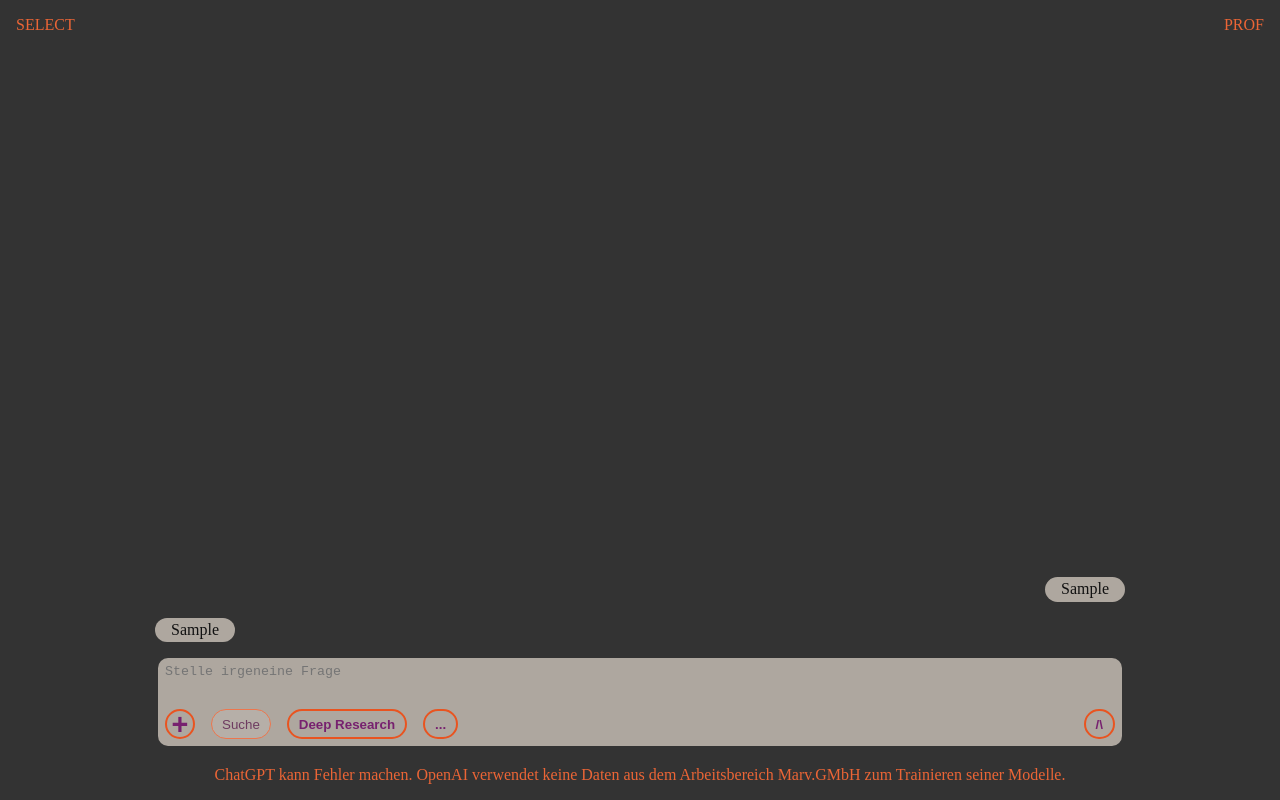
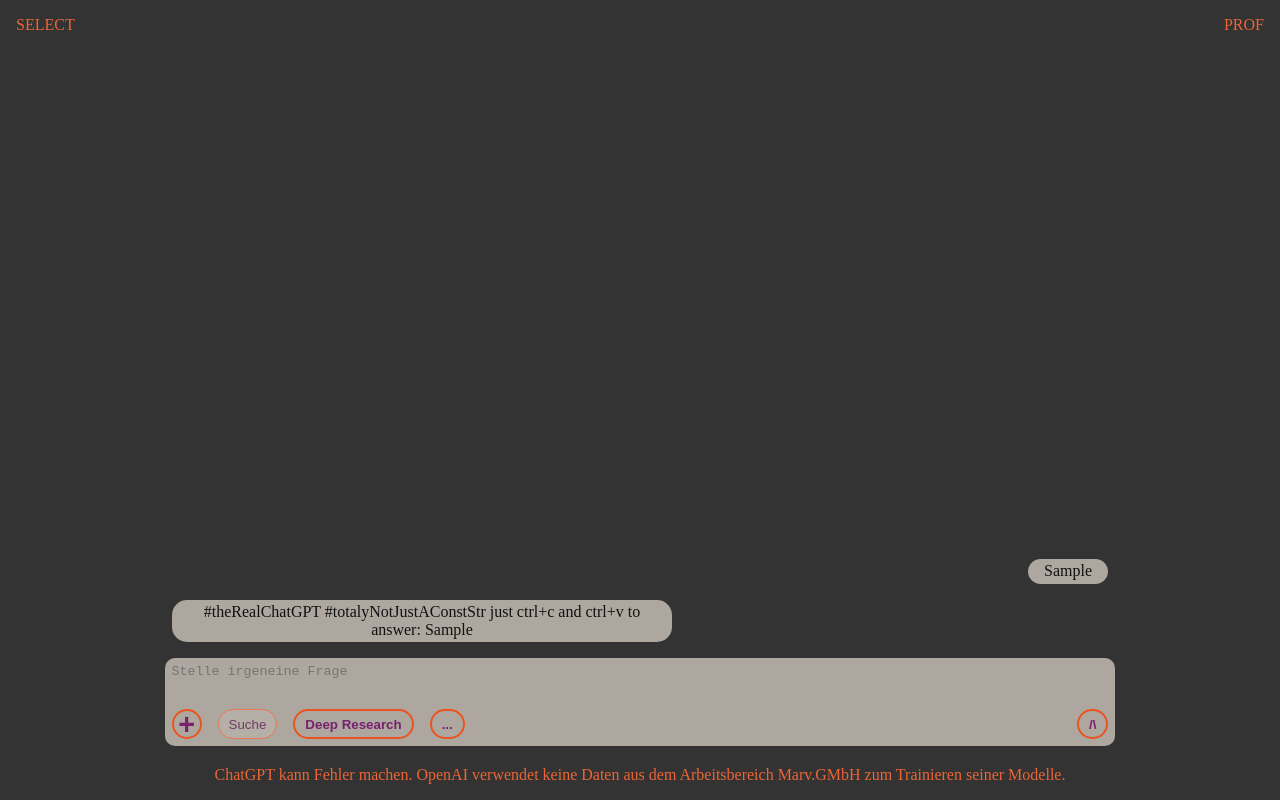
Before and after one commit to ChipperFluff/ChatGPT-Clone, a website built with Vite: page index.html in a window 1280 px wide. Both pictures are taken after typing "Sample" into the empty fields and a click on the button "...". Built offline with nearby package versions, Linux system fonts and the light colour scheme.

Commit message:
Refactor styles and components: remove KiRequest interface, streamline query form, and enhance layout styles

```diff
--- a/index.html
+++ b/index.html
@@ -22,30 +22,30 @@
         <!-- items with js -->
       </section>
 
-      <form class="content-query">
+      <form class="query">
         <textarea
           type="text"
           name="query-input"
-          class="content-query-input"
+          class="query-input"
           rows="3"
           placeholder="Stelle irgeneine Frage"
         ></textarea>
-        <div class="content-query-control">
-          <div class="content-query-control-left">
-            <button class="content-query-control-upload-btn">+</button>
-            <button class="content-query-control-search-btn" disabled>
+        <div class="query-control">
+          <div class="query-control-left">
+            <button class="query-control-upload-btn">+</button>
+            <button class="query-control-search-btn" disabled>
               Suche
             </button>
-            <button class="content-query-control-deep-search-btn">
+            <button class="query-control-deep-search-btn">
               Deep Research
             </button>
-            <button class="content-query-control-show-tools-btn">...</button>
+            <button class="query-control-show-tools-btn">...</button>
           </div>
-          <div class="content-query-control-right">
-            <button class="content-query-control-audio-chat-btn hidden">
+          <div class="query-control-right">
+            <button class="query-control-audio-chat-btn hidden">
               |||
             </button>
-            <button class="content-query-control-submit-btn">/\</button>
+            <button class="query-control-submit-btn">/\</button>
           </div>
         </div>
       </form>
--- a/src/scripts/components/query.ts
+++ b/src/scripts/components/query.ts
@@ -1,16 +1,14 @@
-import { KI_REQUEST_EVENT } from "../main";
 import { HistoryEvent } from "../types/history";
-import { KiRequest } from "../types/main";
 import history from "./history";
 
 export default {
   init() {
     const components =
-      document.querySelectorAll<HTMLFormElement>(".content-query");
+      document.querySelectorAll<HTMLFormElement>(".query");
 
     components.forEach((component) => {
-      const submitBtn = component.querySelector<HTMLInputElement>(
-        ".content-query-control-submit-btn",
+      const submitBtn = component.querySelector<HTMLButtonElement>(
+        ".query-control-submit-btn",
       );
       const queryInput =
         component.querySelector<HTMLTextAreaElement>("textarea");
@@ -21,35 +19,47 @@ export default {
 
       component?.addEventListener("submit", (event) => {
         event.preventDefault();
-        this.sendOutQuery(queryInput)
+        this.sendOutQuery(queryInput, submitBtn, queryInput);
       });
 
       queryInput?.addEventListener("keydown", (event) => {
         if (!(event.ctrlKey && event.key == "Enter")) return;
-          this.sendOutQuery(queryInput)
+        this.sendOutQuery(queryInput, submitBtn, queryInput);
       });
     });
   },
 
-  sendOutQuery(textarea: HTMLTextAreaElement) {
+  async sendOutQuery(
+    textarea: HTMLTextAreaElement,
+    submitBtn: HTMLButtonElement,
+    queryInput: HTMLTextAreaElement,
+  ) {
     const query = textarea.value;
-    textarea.value = ''
+    textarea.value = "";
+    submitBtn.disabled = true;
+    queryInput.disabled = true;
 
     document.dispatchEvent(
       new CustomEvent<HistoryEvent>(history.APPEND_HISTORY_EVENT, {
-          detail: {
-            message: query,
-            alignment: "right"
-          }
+        detail: {
+          message: query,
+          alignment: "right",
+        },
       }),
     );
 
+    await new Promise((r) => setTimeout(r, 2000));
+
     document.dispatchEvent(
-      new CustomEvent<KiRequest>(KI_REQUEST_EVENT, {
-          detail: {
-            request: query,
-          }
+      new CustomEvent<HistoryEvent>(history.APPEND_HISTORY_EVENT, {
+        detail: {
+          message: `#theRealChatGPT #totalyNotJustAConstStr just ctrl+c and ctrl+v to answer: ${query}`,
+          alignment: "left",
+        },
       }),
     );
-  }
+
+    submitBtn.disabled = false;
+    queryInput.disabled = false;
+  },
 };
--- a/src/scripts/main.ts
+++ b/src/scripts/main.ts
@@ -1,21 +1,7 @@
 import history from "./components/history";
 import query from "./components/query";
-import { KiRequest } from "./types/main";
-import { HistoryEvent } from "./types/history";
-
-export const KI_REQUEST_EVENT = "ki-request";
 
 document.addEventListener("DOMContentLoaded", () => {
   history.init();
   query.init();
-
-  document.addEventListener(KI_REQUEST_EVENT, async (event: CustomEvent<KiRequest>) => {
-    await new Promise(r => setTimeout(r, 2000));
-    document.dispatchEvent(new CustomEvent<HistoryEvent>(history.APPEND_HISTORY_EVENT, {
-      detail: {
-        message: event.detail.request,
-        alignment: 'left'
-      }
-    }));
-  });
 });
--- a/src/scripts/types/main.ts
+++ /dev/null
@@ -1,3 +0,0 @@
-export interface KiRequest {
-    request: string;
-}
--- a/src/styles/_content.scss
+++ /dev/null
@@ -1,178 +0,0 @@
-@use "./utilities/variables";
-
-@mixin scrollbar() {
-  &::-webkit-scrollbar {
-    width: 14px;
-    height: 18px;
-  }
-  &::-webkit-scrollbar-thumb {
-    height: 6px;
-    border: 4px solid variables.$transparent;
-    background-clip: padding-box;
-    border-radius: 7px;
-    background-color: variables.$canonical-aubergine-15;
-  }
-  &::-webkit-scrollbar-button {
-    width: 0;
-    height: 0;
-    display: none;
-  }
-  &::-webkit-scrollbar-corner {
-    background-color: variables.$transparent;
-  }
-}
-
-.conversation-start {
-  align-items: end;
-  justify-content: end !important;
-}
-
-.conversation-history {
-  display: flex;
-  flex-direction: column;
-  align-items: center;
-  text-align: center;
-  justify-content: flex-end;
-  gap: 1rem;
-  height: 100%;
-  width: 97%;
-  overflow-y: auto;
-  @include scrollbar();
-
-  margin: 0;
-  padding-bottom: 1rem;
-
-  &-item {
-    background-color: variables.$warm-grey-base;
-    color: variables.$text-main;
-    padding: 1rem;
-    padding-block: 0.2rem;
-    border-radius: 15px;
-    max-width: 500px;
-  }
-}
-
-.right {
-  align-self: end;
-}
-
-.left {
-  align-self: start;
-}
-
-.content {
-  display: flex;
-  flex-direction: column;
-  align-items: center;
-  justify-content: center;
-
-  width: 100%;
-  max-width: 1000px;
-  height: 87vh;
-  margin: 0 auto;
-  margin-bottom: 20px;
-
-  &-title {
-    font-size: 1.875rem;
-    color: variables.$primary-default;
-  }
-
-  &-query {
-    display: flex;
-    flex-direction: column;
-
-    width: 95%;
-    padding: 0.41rem;
-
-    border-radius: 10px;
-    background: variables.$warm-grey-base;
-  }
-
-  &-query-input {
-    width: 100%;
-    resize: none;
-    background: inherit;
-    border: none;
-  }
-
-  &-query-input:focus {
-    outline: none;
-    border: none;
-  }
-
-  &-query-input {
-    color: variables.$canonical-aubergine-10;
-  }
-
-  &-query-input:disabled {
-    color: variables.$canonical-aubergine-25;
-  }
-
-  &-query-control {
-    display: flex;
-    flex-direction: row;
-    justify-content: space-between;
-
-    border-radius: 15px;
-    background: inherit;
-
-    &-left {
-      background: inherit;
-      display: flex;
-      gap: 1rem;
-    }
-
-    &-right {
-      background: inherit;
-    }
-
-    button {
-      background: inherit;
-      border: 2px solid variables.$button-primary;
-      color: variables.$button-secondary;
-      width: auto;
-      height: 30px;
-      border-radius: 25px;
-      padding: 0 10px;
-      display: flex;
-      align-items: center;
-      justify-content: center;
-      font-weight: 700;
-      transition: 200ms;
-    }
-
-    button:not(:disabled):hover {
-      background: variables.$button-primary-hover;
-      border-color: variables.$button-primary-hover;
-      color: variables.$button-secondary-hover;
-    }
-
-    button:not(:disabled):active {
-      border-color: variables.$border-dark;
-    }
-
-    button:disabled {
-      background: variables.$warm-grey-90;
-      border: 1.5px solid variables.$orange-80;
-      color: variables.$mid-aubergine-90;
-      font-weight: 100;
-      transition: 200ms;
-    }
-
-    // left side
-    &-upload-btn {
-      text-align: center;
-      width: 30px !important;
-      font-size: 1.8rem;
-    }
-  }
-}
-
-.footer p {
-  text-align: center;
-  padding-inline: 8rem;
-}
-
-.hidden {
-  display: none !important;
-}
--- /dev/null
+++ b/src/styles/_global.scss
@@ -0,0 +1,18 @@
+@use "./utilities/variables";
+
+* {
+    margin: 0;
+    padding: 0;
+    box-sizing: border-box;
+
+    background: variables.$border-dark;
+    color: variables.$primary-light;
+  }
+
+  body {
+    height: 100vh;
+  }
+
+  .hidden {
+    display: none !important;
+  }
--- /dev/null
+++ b/src/styles/components/_history.scss
@@ -0,0 +1,33 @@
+@use "../utilities/variables";
+
+.conversation-history {
+  display: flex;
+  flex-direction: column;
+  text-align: center;
+  justify-content: flex-end;
+  gap: 1rem;
+  height: 100%;
+  width: 100%;
+
+  padding-inline: 2rem;
+
+  margin: 0;
+  padding-bottom: 1rem;
+
+  &-item {
+    background-color: variables.$warm-grey-base;
+    color: variables.$text-main;
+    padding: 1rem;
+    padding-block: 0.2rem;
+    border-radius: 15px;
+    max-width: 500px;
+  }
+
+  .right {
+    align-self: end;
+  }
+
+  .left {
+    align-self: start;
+  }
+}
--- /dev/null
+++ b/src/styles/components/_query.scss
@@ -0,0 +1,91 @@
+@use "../utilities/variables";
+
+.query {
+  display: flex;
+  flex-direction: column;
+
+  width: 95%;
+  padding: 0.41rem;
+
+  border-radius: 10px;
+  background: variables.$warm-grey-base;
+
+  &-input {
+    width: 100%;
+    resize: none;
+    background: inherit;
+    border: none;
+  }
+
+  &-input:focus {
+    outline: none;
+    border: none;
+  }
+
+  &-input {
+    color: variables.$canonical-aubergine-10;
+  }
+
+  &-input:disabled {
+    color: variables.$canonical-aubergine-25;
+  }
+
+  &-control {
+    display: flex;
+    flex-direction: row;
+    justify-content: space-between;
+
+    border-radius: 15px;
+    background: inherit;
+
+    &-left {
+      background: inherit;
+      display: flex;
+      gap: 1rem;
+    }
+
+    &-right {
+      background: inherit;
+    }
+
+    button {
+      background: inherit;
+      border: 2px solid variables.$button-primary;
+      color: variables.$button-secondary;
+      width: auto;
+      height: 30px;
+      border-radius: 25px;
+      padding: 0 10px;
+      display: flex;
+      align-items: center;
+      justify-content: center;
+      font-weight: 700;
+      transition: 200ms;
+    }
+
+    button:not(:disabled):hover {
+      background: variables.$button-primary-hover;
+      border-color: variables.$button-primary-hover;
+      color: variables.$button-secondary-hover;
+    }
+
+    button:not(:disabled):active {
+      border-color: variables.$border-dark;
+    }
+
+    button:disabled {
+      background: variables.$warm-grey-90;
+      border: 1.5px solid variables.$orange-80;
+      color: variables.$mid-aubergine-90;
+      font-weight: 100;
+      transition: 200ms;
+    }
+
+    // left side
+    &-upload-btn {
+      text-align: center;
+      width: 30px !important;
+      font-size: 1.8rem;
+    }
+  }
+}
--- a/src/styles/main.scss
+++ b/src/styles/main.scss
@@ -1,15 +1,6 @@
+@use "./global";
 @use "./utilities/variables";
-@use "./layout";
-@use "./content";
-
-* {
-  margin: 0;
-  padding: 0;
-
-  background: variables.$border-dark;
-  color: variables.$primary-light;
-}
-
-body {
-  height: 100vh;
-}
+@use "./page/content";
+@use "./page/layout";
+@use "./components/history";
+@use "./components/_query";
--- /dev/null
+++ b/src/styles/page/_content.scss
@@ -0,0 +1,24 @@
+@use "../utilities/variables";
+
+.conversation-start {
+  align-items: end;
+  justify-content: end !important;
+}
+
+.content {
+  display: flex;
+  flex-direction: column;
+  align-items: center;
+  justify-content: center;
+
+  width: 100%;
+  max-width: 1000px;
+  height: 87vh;
+  margin: 0 auto;
+  margin-bottom: 20px;
+
+  &-title {
+    font-size: 1.875rem;
+    color: variables.$primary-default;
+  }
+}
--- a/src/styles/_layout.scss
+++ b/src/styles/page/_layout.scss
@@ -1,4 +1,4 @@
-@use "./utilities/variables";
+@use "../utilities/variables";
 
 .navigation {
   position: static;
@@ -17,6 +17,7 @@
   background: inherit;
 }
 
-.hidden {
-  display: none;
+.footer p {
+  text-align: center;
+  padding-inline: 8rem;
 }
```
Also changed, not shown: src/scripts/modules/workflow.ts (deleted, +0 -20 lines).
